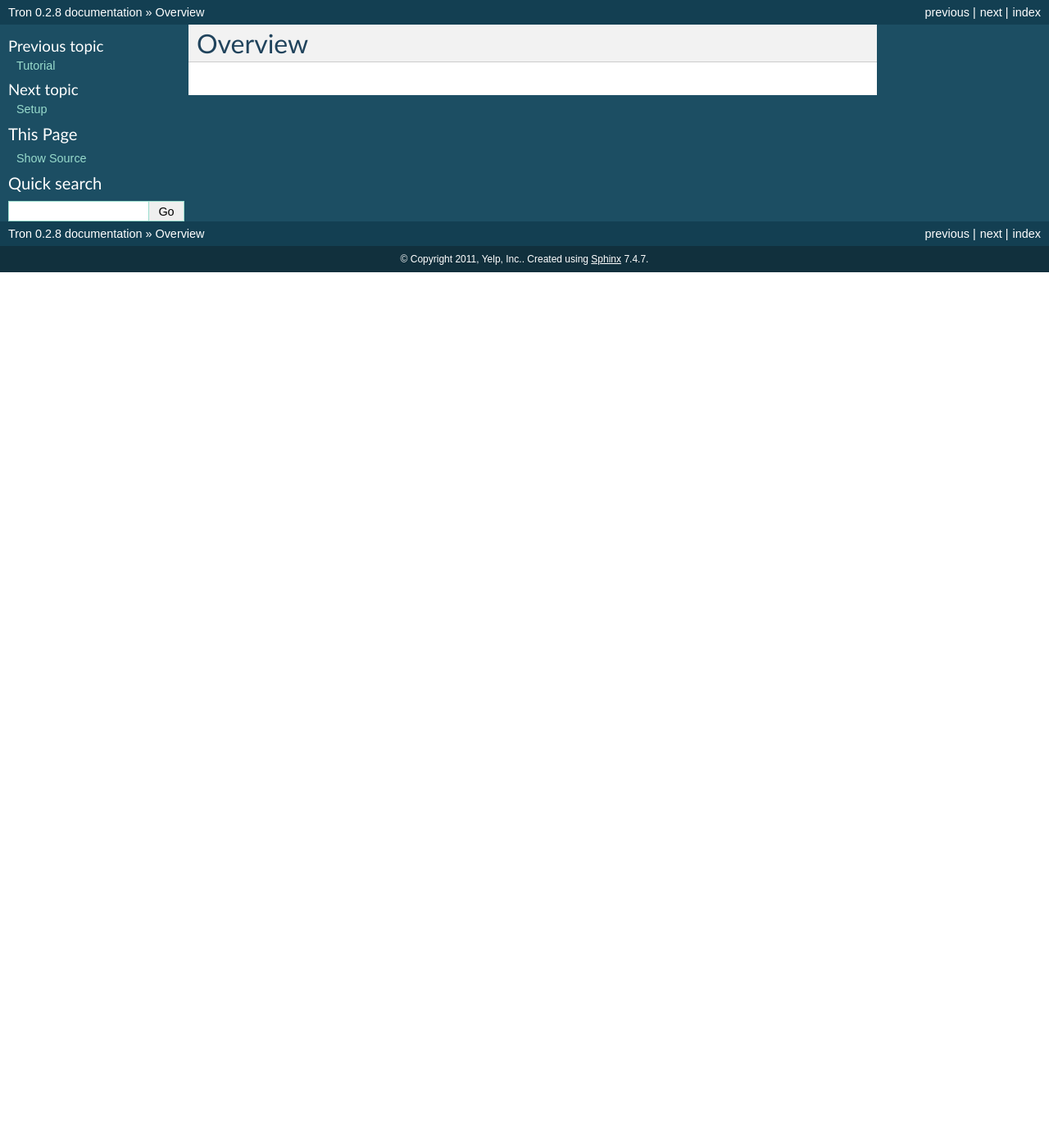
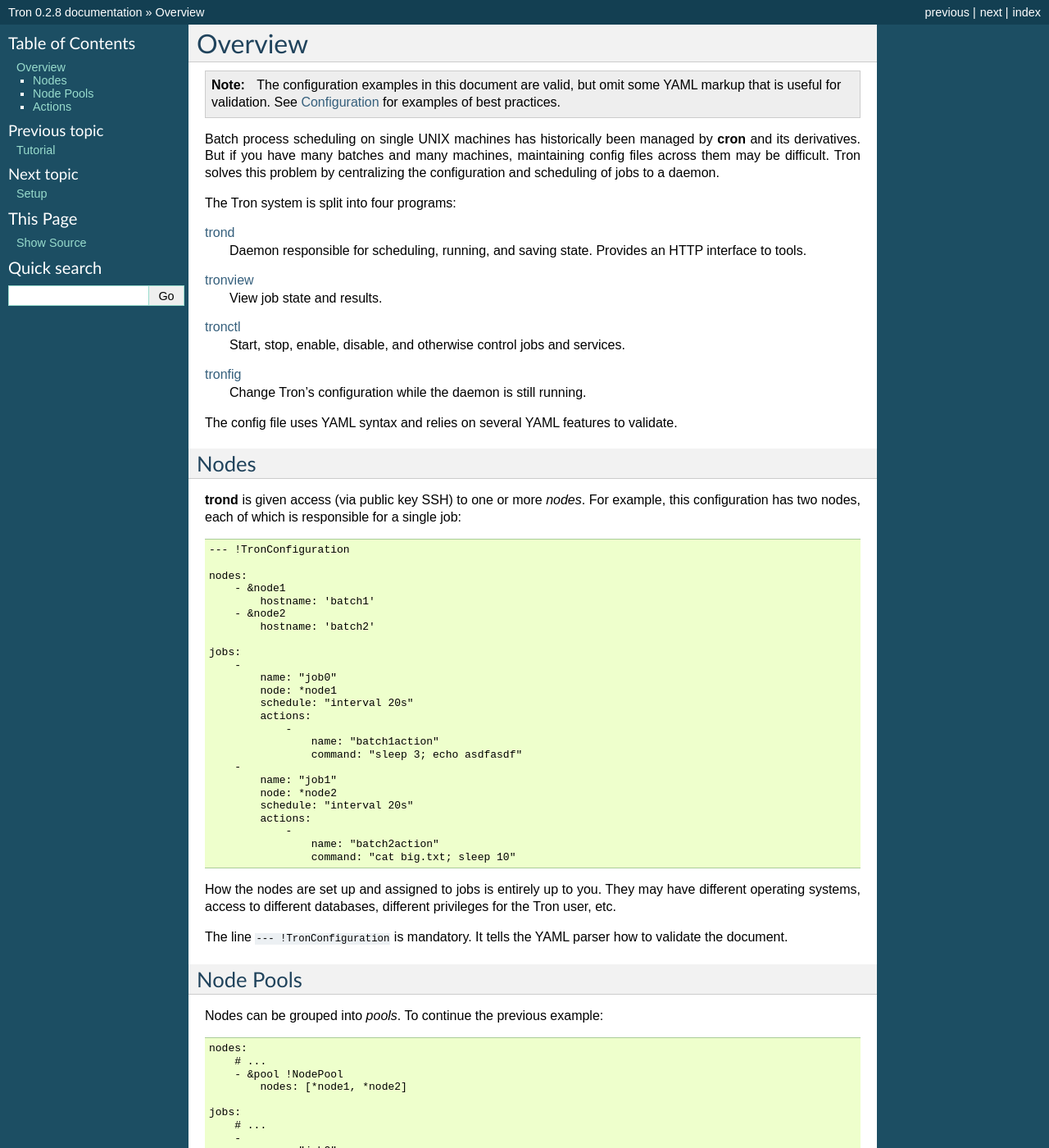
Before and after one commit to Yelp/Tron, a Sphinx documentation site: the page built from docs/overview.rst, in a window 1280 px wide and 1400 px high. Shown: the whole window at 82% size. Built offline with Sphinx 7.4.7, drawn with Linux system fonts in a browser that asks for light colours; some of the changed text lies outside the part shown.

Commit message:
Started writing overview

```diff
--- a/docs/index.rst
+++ b/docs/index.rst
@@ -2,7 +2,9 @@ Tron
 ====
 
 Tron is a centralized system for managing periodic batch processes and services
-across a cluster.
+across a cluster. If this is your first time using Tron, read :doc:`tutorial`
+and :doc:`overview` to get a better idea of what it is, how it works, and how
+to use it.
 
 .. note::
 
--- a/docs/man_tronctl.rst
+++ b/docs/man_tronctl.rst
@@ -1,3 +1,5 @@
+.. _tronctl:
+
 tronctl
 =======
 
--- a/docs/man_trond.rst
+++ b/docs/man_trond.rst
@@ -1,3 +1,5 @@
+.. _trond:
+
 trond
 =====
 
--- a/docs/man_tronfig.rst
+++ b/docs/man_tronfig.rst
@@ -1,3 +1,5 @@
+.. _tronfig:
+
 tronfig
 =======
 
--- a/docs/overview.rst
+++ b/docs/overview.rst
@@ -1,2 +1,103 @@
 Overview
 ========
+
+.. note::
+
+    The configuration examples in this document are valid, but omit some YAML
+    markup that is useful for validation. See :doc:`config-reference` for
+    examples of best practices.
+
+Batch process scheduling on single UNIX machines has historically been managed
+by :command:`cron` and its derivatives. But if you have many batches and many
+machines, maintaining config files across them may be difficult. Tron solves
+this problem by centralizing the configuration and scheduling of jobs to a
+daemon.
+
+The Tron system is split into four programs:
+
+:ref:`trond`
+    Daemon responsible for scheduling, running, and saving state. Provides an
+    HTTP interface to tools.
+
+:ref:`tronview`
+    View job state and results.
+
+:ref:`tronctl`
+    Start, stop, enable, disable, and otherwise control jobs and services.
+
+:ref:`tronfig`
+    Change Tron's configuration while the daemon is still running.
+
+The config file uses YAML syntax and relies on several YAML features to
+validate.
+
+Nodes
+-----
+
+:command:`trond` is given access (via public key SSH) to one or more *nodes*.
+For example, this configuration has two nodes, each of which is responsible for
+a single job::
+
+    --- !TronConfiguration
+
+    nodes:
+        - &node1
+            hostname: 'batch1'
+        - &node2
+            hostname: 'batch2'
+
+    jobs:
+        -
+            name: "job0"
+            node: *node1
+            schedule: "interval 20s"
+            actions:
+                -
+                    name: "batch1action"
+                    command: "sleep 3; echo asdfasdf"
+        -
+            name: "job1"
+            node: *node2
+            schedule: "interval 20s"
+            actions:
+                -
+                    name: "batch2action"
+                    command: "cat big.txt; sleep 10"
+
+How the nodes are set up and assigned to jobs is entirely up to you. They may
+have different operating systems, access to different databases, different
+privileges for the Tron user, etc.
+
+The line ``--- !TronConfiguration`` is mandatory. It tells the YAML parser how
+to validate the document.
+
+Node Pools
+----------
+
+Nodes can be grouped into *pools*. To continue the previous example::
+
+    nodes:
+        # ...
+        - &pool !NodePool
+            nodes: [*node1, *node2]
+
+    jobs:
+        # ...
+        -
+            name: "job2"
+            node: *pool
+            schedule: "interval 5s"
+            actions:
+                -
+                    name: "pool_action"
+                    command: "ls /; sleep 1"
+
+``job2``'s action will be run on a random node from ``pool`` every 5 seconds.
+(:doc:`services` behave slightly differently.)
+
+Note the ``!NodePool`` tag on the node pool. If you do not include this in your
+pool definition, ``tronfig`` will try to interpret it as a single node and
+reject your configuration.
+
+Actions
+-------
```
Also changed, not shown: docs/man_tronview.rst (+5 -3 lines).
